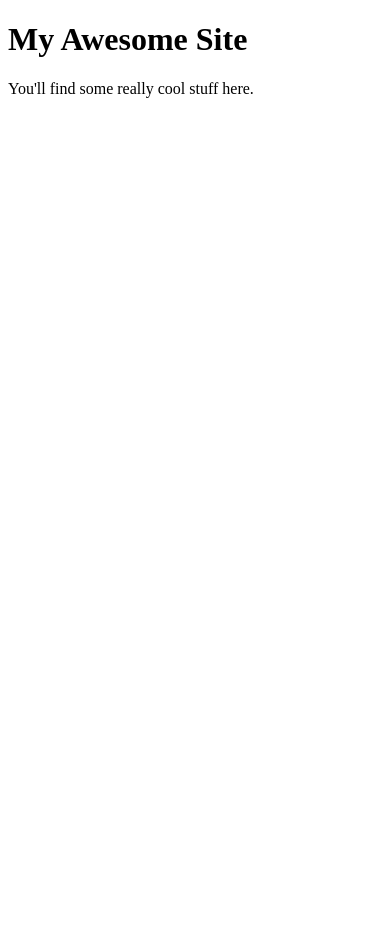
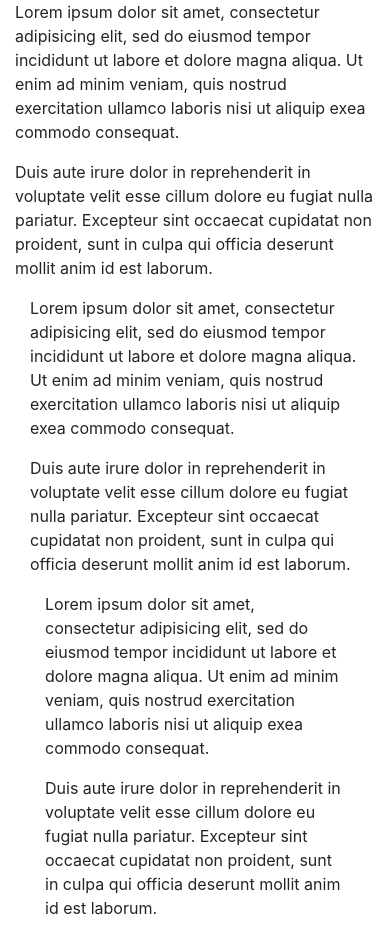
Before and after one commit to jayashreemore/TTS, a plain HTML site: page week2/Bootstrapday4/index.html in a window 390 px wide. Before the commit the page ends 844 px from the top, so only its background shows below. Drawn offline with nearby package versions, Linux system fonts and the light colour scheme.

Commit message:
add index.html and styles.css into Bootstrapday4

```diff
--- a/week2/Bootstrapday4/index.html
+++ b/week2/Bootstrapday4/index.html
@@ -1,11 +1,63 @@
 <!DOCTYPE html>
-<html>
-  <head>
-    <title>Divs and Spans</title>
-    <link rel="stylesheet" href="assets/stylesheets/style.css">
-  </head>
-  <body>
-    <h1>My Awesome Site</h1>
-    <p>You'll find some really cool stuff here.</p>
-  </body>
-</html>
+<head>
+  <!-- Required meta tags and Bootstrap CSS -->
+  <meta charset="utf-8">
+  <meta name="viewport" content="width=device-width, initial-scale=1, shrink-to-fit=no">
+  <link rel="stylesheet" href="https://cdn.jsdelivr.net/npm/bootstrap@4.5.3/dist/css/bootstrap.min.css"
+  integrity="sha384-TX8t27EcRE3e/ihU7zmQxVncDAy5uIKz4rEkgIXeMed4M0jlfIDPvg6uqKI2xXr2" crossorigin="anonymous">
+
+   <title>Document</title>
+
+
+
+<div class="container">
+  <div class="row">
+    <div class="col-md-4">
+      <p>
+      	Lorem ipsum dolor sit amet, consectetur adipisicing elit, sed do eiusmod tempor
+        incididunt ut labore et dolore magna aliqua. Ut enim ad minim veniam, quis
+        nostrud exercitation ullamco laboris nisi ut aliquip exea commodo consequat.
+      </p>
+      <p>
+      	Duis aute irure dolor in reprehenderit in voluptate velit esse cillum dolore eu
+        fugiat nulla pariatur. Excepteur sint occaecat cupidatat non proident, sunt in
+        culpa qui officia deserunt mollit anim id est laborum.
+      </p>
+<div class="container">
+  <div class="row">
+    <div class="col-md-4">
+      <p>
+      	Lorem ipsum dolor sit amet, consectetur adipisicing elit, sed do eiusmod tempor
+        incididunt ut labore et dolore magna aliqua. Ut enim ad minim veniam, quis
+        nostrud exercitation ullamco laboris nisi ut aliquip exea commodo consequat.
+      </p>
+      <p>
+      	Duis aute irure dolor in reprehenderit in voluptate velit esse cillum dolore eu
+        fugiat nulla pariatur. Excepteur sint occaecat cupidatat non proident, sunt in
+        culpa qui officia deserunt mollit anim id est laborum.
+      </p>
+<div class="container">
+  <div class="row">
+    <div class="col-md-4">
+      <p>
+      	Lorem ipsum dolor sit amet, consectetur adipisicing elit, sed do eiusmod tempor
+        incididunt ut labore et dolore magna aliqua. Ut enim ad minim veniam, quis
+        nostrud exercitation ullamco laboris nisi ut aliquip exea commodo consequat.
+      </p>
+      <p>
+      	Duis aute irure dolor in reprehenderit in voluptate velit esse cillum dolore eu
+        fugiat nulla pariatur. Excepteur sint occaecat cupidatat non proident, sunt in
+        culpa qui officia deserunt mollit anim id est laborum.
+      </p>
+    </div>
+  </div>
+</div>
+
+<script src="https://code.jquery.com/jquery-3.5.1.slim.min.js"
+ integrity="sha384-DfXdz2htPH0lsSSs5nCTpuj/zy4C+OGpamoFVy38MVBnE+IbbVYUew+OrCXaRkfj" crossorigin="anonymous"></script>
+<script src="https://cdn.jsdelivr.net/npm/bootstrap@4.5.3/dist/js/bootstrap.bundle.min.js"
+integrity="sha384-ho+j7jyWK8fNQe+A12Hb8AhRq26LrZ/JpcUGGOn+Y7RsweNrtN/tE3MoK7ZeZDyx" crossorigin="anonymous"></script>
+
+
+</head>
+<body>
```
